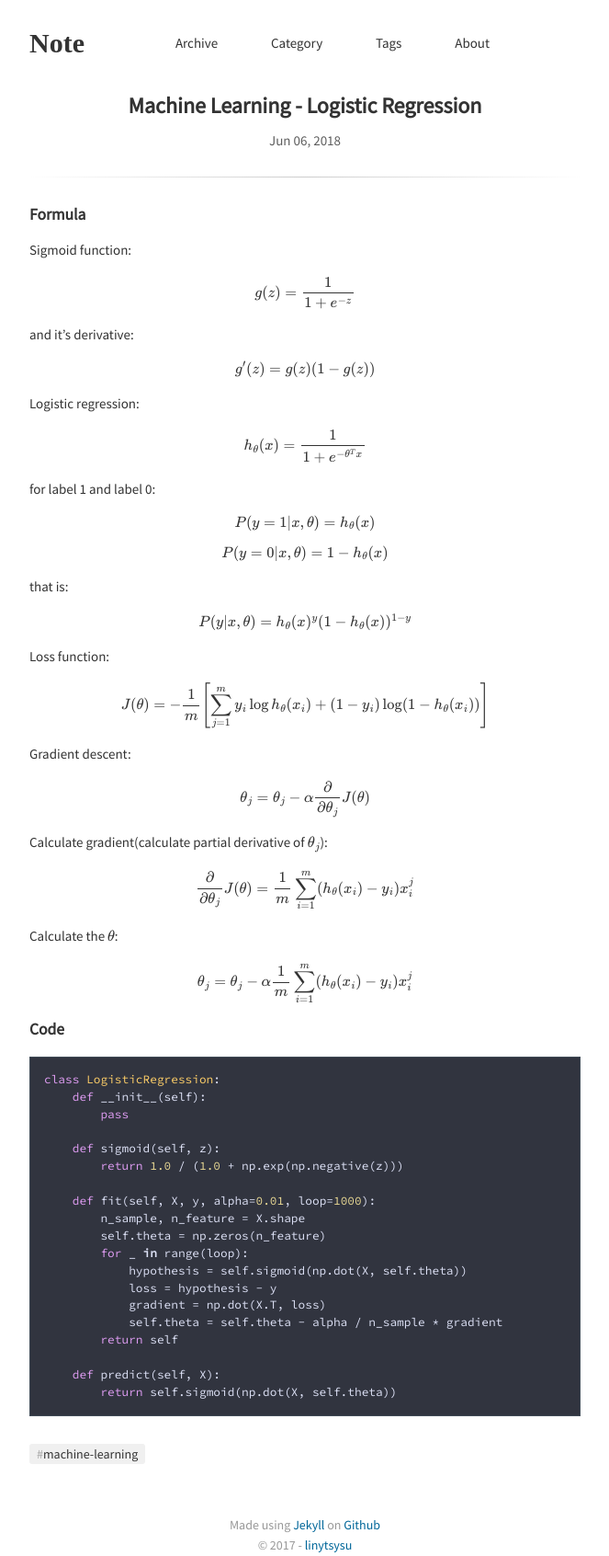
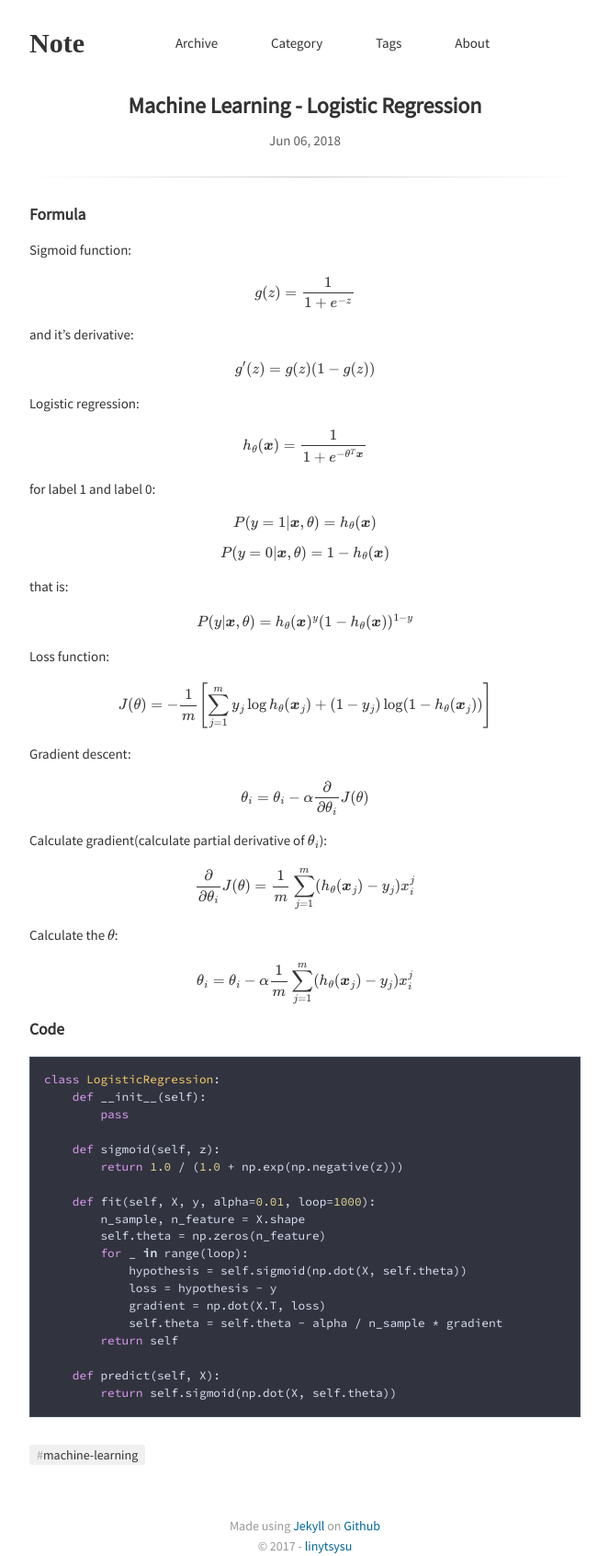
Before and after one commit to linytSysu/linytsysu.github.io, a Jekyll site: the page built from _posts/2018-06-06-ml-logistic-regression.md, in a window 1280 px wide. Shown: the whole page at 92% size, without its empty margins (308-971 px from the left). Built offline with Jekyll 4.4.1, drawn with Linux system fonts in a browser that asks for light colours; some web fonts are replaced; formulas are drawn with MathJax 3.

Commit message:
Update post: linear regression and logistic regression

```diff
--- a/_posts/2018-06-06-ml-logistic-regression.md
+++ b/_posts/2018-06-06-ml-logistic-regression.md
@@ -17,33 +17,33 @@ $$ g'(z) = g(z)(1-g(z)) $$
 
 Logistic regression:
 
-$$ h_{\theta}(x) = \frac{1}{1 + e^{-\theta^{T} x}} $$
+$$ h_{\theta}(\boldsymbol{x}) = \frac{1}{1 + e^{-\theta^{T} \boldsymbol{x}}} $$
 
 for label 1 and label 0:
 
-$$ P(y=1 | x,\theta) = h_\theta(x) $$
+$$ P(y=1 | \boldsymbol{x},\theta) = h_\theta(\boldsymbol{x}) $$
 
-$$ P(y=0 | x,\theta) = 1 - h_\theta(x) $$
+$$ P(y=0 | \boldsymbol{x},\theta) = 1 - h_\theta(\boldsymbol{x}) $$
 
 that is:
 
-$$ P(y | x,\theta) = h_\theta(x)^y(1 - h_\theta(x))^{1-y} $$
+$$ P(y | \boldsymbol{x},\theta) = h_\theta(\boldsymbol{x})^y(1 - h_\theta(\boldsymbol{x}))^{1-y} $$
 
 Loss function:
 
-$$ J(\theta) = -\frac{1}{m}\left[ \sum\limits_{j=1}^m y_i \log h_\theta(x_i)+ (1 - y_i)\log(1 - h_\theta(x_i)) \right]$$
+$$ J(\theta) = -\frac{1}{m}\left[ \sum\limits_{j=1}^m y_j \log h_\theta(\boldsymbol{x}_j)+ (1 - y_j)\log(1 - h_\theta(\boldsymbol{x}_j)) \right]$$
 
 Gradient descent:
 
-$$ \theta_j = \theta_j - \alpha\frac{\partial}{\partial\theta_j}J(\theta) $$
+$$ \theta_i = \theta_i - \alpha\frac{\partial}{\partial\theta_i}J(\theta) $$
 
-Calculate gradient(calculate partial derivative of $$ \theta_j $$):
+Calculate gradient(calculate partial derivative of $$ \theta_i $$):
 
-$$ \frac{\partial}{\partial\theta_j}J(\theta) = \frac{1}{m}\sum\limits_{i=1}^m(h_\theta(x_i) - y_i)x_i^{j} $$
+$$ \frac{\partial}{\partial\theta_i}J(\theta) = \frac{1}{m}\sum\limits_{j=1}^m(h_\theta(\boldsymbol{x}_j) - y_j)x_i^{j} $$
 
 Calculate the $$ \theta $$:
 
-$$ \theta_j = \theta_j - \alpha\frac{1}{m}\sum\limits_{i=1}^m(h_\theta(x_i) - y_i)x_i^{j} $$
+$$ \theta_i = \theta_i - \alpha\frac{1}{m}\sum\limits_{j=1}^m(h_\theta(\boldsymbol{x}_j) - y_j)x_i^{j} $$
 
 ### Code
 
```
Also changed, not shown: _posts/2018-06-03-ml-linear-regression.md (+6 -6 lines).
